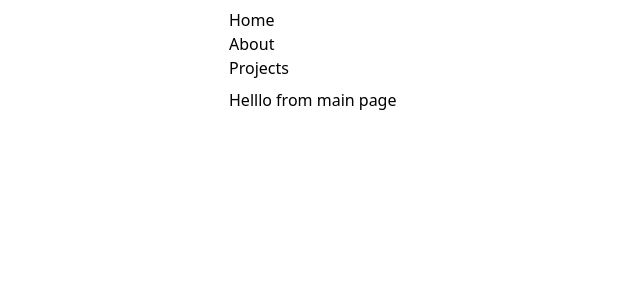
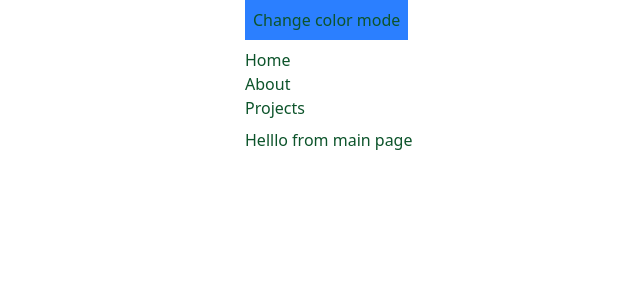
Before and after one commit to rmnvnc/nuxt-portfolio, a Nuxt app: page / in a window 1280 px wide. Shown: the top 300 px of the page, without its empty margins (75-715 px from the left). Built offline with nearby package versions, Linux system fonts and the light colour scheme.

Commit message:
Tailwind dark-mode

```diff
--- a/app/assets/css/main.css
+++ b/app/assets/css/main.css
@@ -1 +1,12 @@
+@config "../../../tailwind.config.ts";
 @import "tailwindcss";
+
+@layer base {
+  body {
+    @apply bg-white text-green-900;
+
+    @variant dark {
+      @apply bg-gray-900 text-gray-300;
+    }
+  }
+}
--- a/app/components/ProjectList.vue
+++ b/app/components/ProjectList.vue
@@ -18,7 +18,7 @@
         <section v-else-if="error">Error: {{ error }}</section>
         <section v-else class="grid grid-cols-1 gap-2">
             <NuxtLink v-for="project in sortedProjects" :to="project.html_url" :key="project.id" >
-                <article class="rounded-xl border-2 border-gray-100 bg-white">
+                <article class="rounded-xl border-2 border-gray-100">
                     <div class="flex items-start gap-4 p-4">
                         <img alt="" :src="project.owner.avatar_url" class="size-14 rounded-lg object-cover">
                         <div>
@@ -38,7 +38,7 @@
                         </div>
                     </div>
                     <div class="flex justify-end">
-                        <strong class="-me-0.5 -mb-0.5 inline-flex items-center gap-1 rounded-ss-xl rounded-ee-xl bg-green-600 px-3 py-1.5 text-white">
+                        <strong class="-me-0.5 -mb-0.5 inline-flex items-center gap-1 rounded-ss-xl rounded-ee-xl bg-green-600 dark:bg-green-400 px-3 py-1.5 text-white dark:text-gray-900">
                             <svg xmlns="http://www.w3.org/2000/svg" class="size-4" fill="none" viewBox="0 0 24 24" stroke="currentColor" stroke-width="2">
                                 <path stroke-linecap="round" stroke-linejoin="round" d="M9 12l2 2 4-4M7.835 4.697a3.42 3.42 0 001.946-.806 3.42 3.42 0 014.438 0 3.42 3.42 0 001.946.806 3.42 3.42 0 013.138 3.138 3.42 3.42 0 00.806 1.946 3.42 3.42 0 010 4.438 3.42 3.42 0 00-.806 1.946 3.42 3.42 0 01-3.138 3.138 3.42 3.42 0 00-1.946.806 3.42 3.42 0 01-4.438 0 3.42 3.42 0 00-1.946-.806 3.42 3.42 0 01-3.138-3.138 3.42 3.42 0 00-.806-1.946 3.42 3.42 0 010-4.438 3.42 3.42 0 00.806-1.946 3.42 3.42 0 013.138-3.138z"></path>
                             </svg>
--- a/app/layouts/default.vue
+++ b/app/layouts/default.vue
@@ -1,8 +1,22 @@
+<script setup lang="ts">
+    const colorMode = useColorMode();
+    function changeColorMode() {
+        colorMode.preference = colorMode.preference === 'light' ? 'dark' : 'light';
+    }
+</script>
+
 <template>
-    <div class="container mx-auto max-w-2xl">
+    <div class="container mx-auto max-w-2xl px-4">
+        <button class="p-2 bg-blue-500 dark:bg-amber-900" @click="changeColorMode">Change color mode</button>
         <Menu />
         <main>
             <slot />
         </main>
     </div>
 </template>
+
+<style lang="css">
+@reference '@/assets/css/main.css';
+
+
+</style>
--- a/nuxt.config.ts
+++ b/nuxt.config.ts
@@ -5,9 +5,14 @@ export default defineNuxtConfig({
   compatibilityDate: '2025-07-15',
   devtools: { enabled: true },
   css: ['./app/assets/css/main.css'],
+  colorMode: {
+    classSuffix: '',
+  },
   vite: {
     plugins: [
       tailwindcss(),
     ],
   },
+
+  modules: ['@nuxtjs/color-mode'],
 })
--- a/package.json
+++ b/package.json
@@ -10,6 +10,7 @@
     "postinstall": "nuxt prepare"
   },
   "dependencies": {
+    "@nuxtjs/color-mode": "4.0.0",
     "nuxt": "^4.2.2",
     "vue": "^3.5.26",
     "vue-router": "^4.6.4"
--- /dev/null
+++ b/tailwind.config.ts
@@ -0,0 +1,3 @@
+module.exports = {
+   darkMode: 'class'
+}
```
Also changed, not shown: 1 other file (tests, documents, lock files or other folders).
